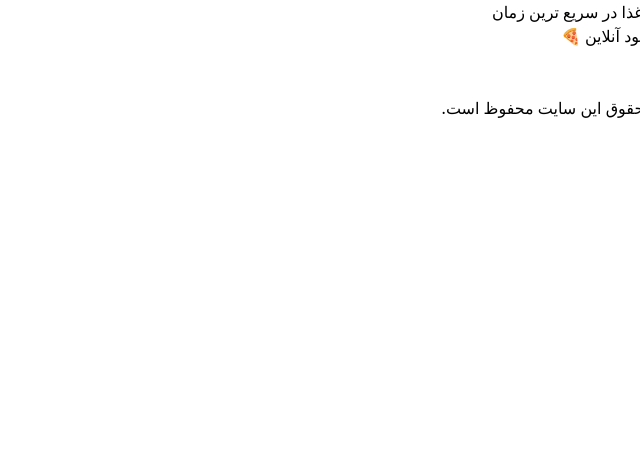
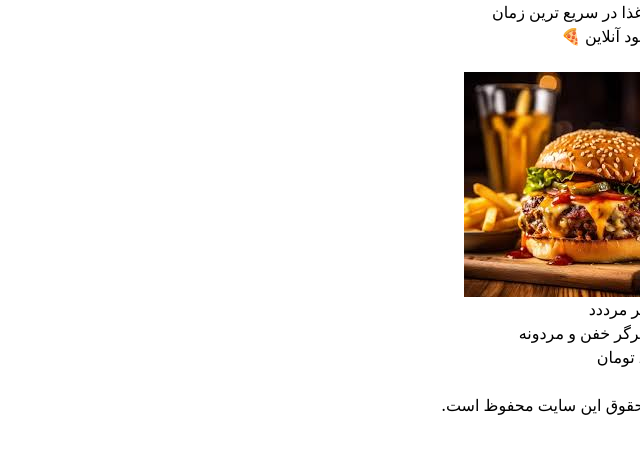
Before and after one commit to mmd-rahimi/HW-15-React, a React (Vite) app: page / in a window 1280 px wide. Shown: the top 454 px of the page, without its empty margins (640-1280 px from the left). Built offline with nearby package versions, Linux system fonts and the light colour scheme.

Commit message:
creating food box

```diff
--- a/index.html
+++ b/index.html
@@ -7,6 +7,7 @@
     <title>Vite + React + TS</title>
   </head>
   <body>
+    <img src="" alt="">
     <div id="root"></div>
     <script type="module" src="/src/main.tsx"></script>
   </body>
--- a/src/Body of page/Foods List/Row1.tsx
+++ b/src/Body of page/Foods List/Row1.tsx
@@ -1,7 +1,17 @@
 export function Row1() {
     const flexFoods =
     <div className="flex flex-row gap-5 mt-5 justify-center">
-        <div className="bg-black">1</div>
+        <div className="bg-white w-[22rem] h-[18rem] rounded-xl">
+            <div className="w-[20rem] h-[9rem] mx-auto mt-4">
+                <img className="h-full w-full" src="./public/burger.jpg" alt="" />
+                <p className="font-medium text-lg mt-2">چیز برگر مرددد</p>
+                <p className="font-normal text-sm mt-2 text-gray-400">یه چیز برگر خفن و مردونه</p>
+            </div>
+            <div className="flex justify-start mr-4 gap-40">
+                <div className="mt-[5rem] text-orange-500 text-sm font-medium">22,500 تومان</div>
+                <div className="mt-[5rem]">2</div>
+            </div>
+        </div>
 
 
         {/* <div className="bg-black">2</div>
--- a/src/Root.tsx
+++ b/src/Root.tsx
@@ -4,7 +4,7 @@ import { Row1 } from "./Body of page/Foods List/Row1";
 
 export function Root () {
     const root =
-    <div className="bg-slate-300">
+    <div className="bg-slate-200">
             <Header />
             <Row1 />
             <Footer />
```
